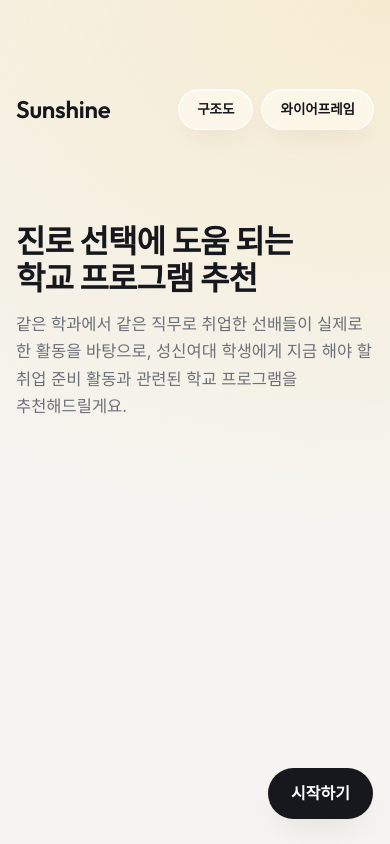
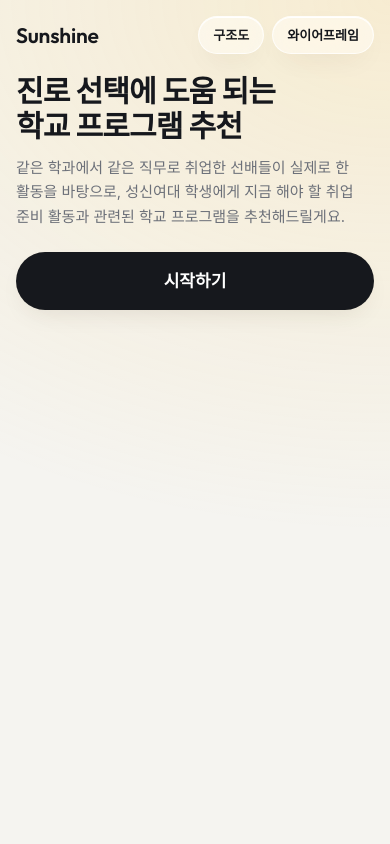
Before and after one commit to jhlee8568/sungshin-career-program, a plain HTML site: page index.html in a window 390 px wide. Drawn offline with Linux system fonts and the light colour scheme.

Commit message:
Move start button under description; tighten narrow-screen spacing
Co-Authored-By: Claude Opus 5.5 <noreply@anthropic.com>

```diff
--- a/index.html
+++ b/index.html
@@ -42,7 +42,7 @@ button:focus-visible,a:focus-visible,input:focus-visible,summary:focus-visible{o
 .bgfx i{display:none}
 
 /* 틀: 왼쪽 서비스명·제목·설명, 오른쪽 선택지와 결과 */
-.app{position:relative;z-index:1;display:grid;grid-template-columns:minmax(280px,36%) minmax(0,1fr);grid-template-rows:auto 1fr;gap:44px 56px;max-width:1280px;margin:0 auto;min-height:100vh;padding-block:28px 140px;padding-left:max(28px,env(safe-area-inset-left,0px));padding-right:max(28px,env(safe-area-inset-right,0px))}
+.app{position:relative;z-index:1;display:grid;grid-template-columns:minmax(280px,36%) minmax(0,1fr);grid-template-rows:auto 1fr;align-content:start;gap:44px 56px;max-width:1280px;margin:0 auto;min-height:100vh;padding-block:28px 140px;padding-left:max(28px,env(safe-area-inset-left,0px));padding-right:max(28px,env(safe-area-inset-right,0px))}
 .top{grid-column:1/-1;display:flex;justify-content:space-between;align-items:center;gap:16px;min-height:44px}
 .brand{font-family:"Outfit",-apple-system,sans-serif;font-size:24px;font-weight:600;letter-spacing:-.01em;line-height:1}
 .side{position:sticky;top:36px;align-self:start;display:flex;flex-direction:column;gap:22px;min-width:0}
@@ -60,7 +60,9 @@ button:focus-visible,a:focus-visible,input:focus-visible,summary:focus-visible{o
 .steps .st.now{background:var(--on);color:var(--onink);border-color:transparent;font-weight:600}
 /* 이전·다음·시작하기: 오른쪽 아래 고정 */
 .nav{position:fixed;z-index:15;bottom:calc(24px + env(safe-area-inset-bottom,0px));right:max(28px,calc((100vw - 1280px)/2 + 28px));display:flex;align-items:center;gap:10px;padding:8px;border-radius:999px;background:var(--glass);-webkit-backdrop-filter:blur(22px) saturate(180%);backdrop-filter:blur(22px) saturate(180%);border:1px solid var(--gbrd);box-shadow:inset 0 1px 0 var(--ghi),0 18px 44px -16px var(--gsh)}
-.nav:empty{display:none}
+.nav:empty,.cta:empty{display:none}
+.cta{margin-top:10px}
+.cta .btn{padding:15px 36px;font-size:17px}
 .nav:has(> .btn:only-child){background:none;-webkit-backdrop-filter:none;backdrop-filter:none;border-color:transparent;box-shadow:none;padding:0}
 .nav:has(> .btn:only-child) .btn{box-shadow:0 14px 32px -12px var(--gsh)}
 .nav .btn{box-shadow:none}
@@ -181,8 +183,17 @@ svg .m{fill:var(--mut)}
 .h{font-size:12px;font-weight:700;letter-spacing:.04em}
 
 @media (max-width:900px){
-  .app{grid-template-columns:1fr;grid-template-rows:auto;gap:24px;padding-block:20px 130px;padding-left:max(16px,env(safe-area-inset-left,0px));padding-right:max(16px,env(safe-area-inset-right,0px))}
-  .side{position:static;gap:14px}
+  .app{grid-template-columns:minmax(0,1fr);grid-template-rows:none;align-content:start;min-height:0;gap:20px;padding-block:16px 120px;padding-left:max(16px,env(safe-area-inset-left,0px));padding-right:max(16px,env(safe-area-inset-right,0px))}
+  .side{position:static;gap:12px}
+  .top{min-height:0}
+  .refbtn{padding:8px 14px;font-size:13px}
+  .brand{font-size:21px}
+  .ttl{font-size:30px}
+  .desc{font-size:15px}
+  .cta .btn{width:100%}
+  .steps{flex-wrap:nowrap;overflow-x:auto;scrollbar-width:none;margin:0 calc(-1 * max(16px,env(safe-area-inset-right,0px))) 0 0;padding-right:16px}
+  .steps .st{flex:none}
+  .combo{max-width:none}
   .nav{right:max(16px,env(safe-area-inset-right,0px))}
   .nav .btn{padding:12px 22px}
   .orbs{height:330px;transform-origin:left top}
@@ -200,6 +211,7 @@ svg .m{fill:var(--mut)}
   <aside class="side">
     <h1 class="ttl" id="ttl"></h1>
     <p class="desc" id="desc"></p>
+    <div class="cta" id="cta"></div>
   </aside>
   <main class="main">
     <div class="steps" id="steps" hidden></div>
@@ -405,14 +417,14 @@ function render(){
   const s=stepNo();
   $('#steps').innerHTML=STEPS.map((n,i)=>{const done=i+1<s, in_='<span class="no">0'+(i+1)+'</span><span class="sn">'+n+'</span><span class="sv">'+esc(done?stepVal(i):'')+'</span>';
     return done?'<button type="button" class="st done" data-a="go" data-v="'+(i+1)+'">'+in_+'</button>':'<div class="st'+(i+1===s?' now':'')+'">'+in_+'</div>';}).join('');
-  let h='', nav='', T='', S='';  /* T, S: 왼쪽 제목과 설명 */
+  let h='', nav='', cta='', T='', S='';  /* T, S: 왼쪽 제목과 설명 */
   $('#steps').hidden=st.scr===0;
   const navStd=(n)=>'<button type="button" class="btn" data-a="go" data-v="'+(n-1)+'">이전</button><span class="hint">'+n+' / 5</span><button type="button" class="btn pri" data-a="go" data-v="'+(n===5?'rank':n+1)+'"'+(ready(n)?'':' disabled')+'>'+(n===5?'추천 보기':'다음')+'</button>';
   if(st.scr===0){
     T='진로 선택에 도움 되는 학교 프로그램 추천';
     S='같은 학과에서 같은 직무로 취업한 선배들이 실제로 한 활동을 바탕으로, 성신여대 학생에게 지금 해야 할 취업 준비 활동과 관련된 학교 프로그램을 추천해드릴게요.';
     h='';  /* 온보딩 그래픽은 나중에 */
-    nav='<button type="button" class="btn pri" data-a="go" data-v="1">시작하기</button>';
+    cta='<button type="button" class="btn pri" data-a="go" data-v="1">시작하기</button>';
   } else if(st.scr===1){
     T='어느 학과에 다니나요?'; S='학과가 같은 선배를 찾는 데 써요. 목록에서 고르거나 이름으로 검색해요.'; h=
       '<div class="combo"><button type="button" class="sel" data-a="depopen" aria-haspopup="listbox" aria-expanded="'+(!!st.depopen)+'">'+(st.dep?'<span>'+esc(st.dep)+'</span>':'<span class="ph">학과 선택</span>')+'<i class="cv"></i></button>'+
@@ -466,7 +478,7 @@ function render(){
     T='관심 프로그램 '+ids.length+'개'; S=''; h=(ids.length?'<div class="pl">'+ids.map(id=>{const p=D.prog.find(x=>x.i==id);return '<div class="p"><span class="pn">'+esc(p.n)+'<span class="wh">'+esc(lab(p.t))+' · 선샤인 메뉴: '+esc(p.tab)+'</span></span><button type="button" data-a="favtoggle" data-v="'+p.i+'" aria-pressed="true">관심 ✓</button></div>';}).join('')+'</div>':'<div class="empty">프로그램에서 "관심"을 누르면 여기에 모여요.</div>');
     nav='<button type="button" class="btn" data-a="go" data-v="'+st.back+'">돌아가기</button><span></span><span></span>';
   }
-  $('#scr').innerHTML=h; $('#nav').innerHTML=nav; $('#ttl').textContent=T; $('#desc').innerHTML=S;
+  $('#scr').innerHTML=h; $('#nav').innerHTML=nav; $('#ttl').textContent=T; $('#desc').innerHTML=S; $('#cta').innerHTML=cta;
   if(st.scr===1&&st.depopen){const i=$('#depq'); if(i&&i.focus) try{i.focus();}catch(e){}}
 }
 $('#pn-wireframe').addEventListener('click',e=>{
```
